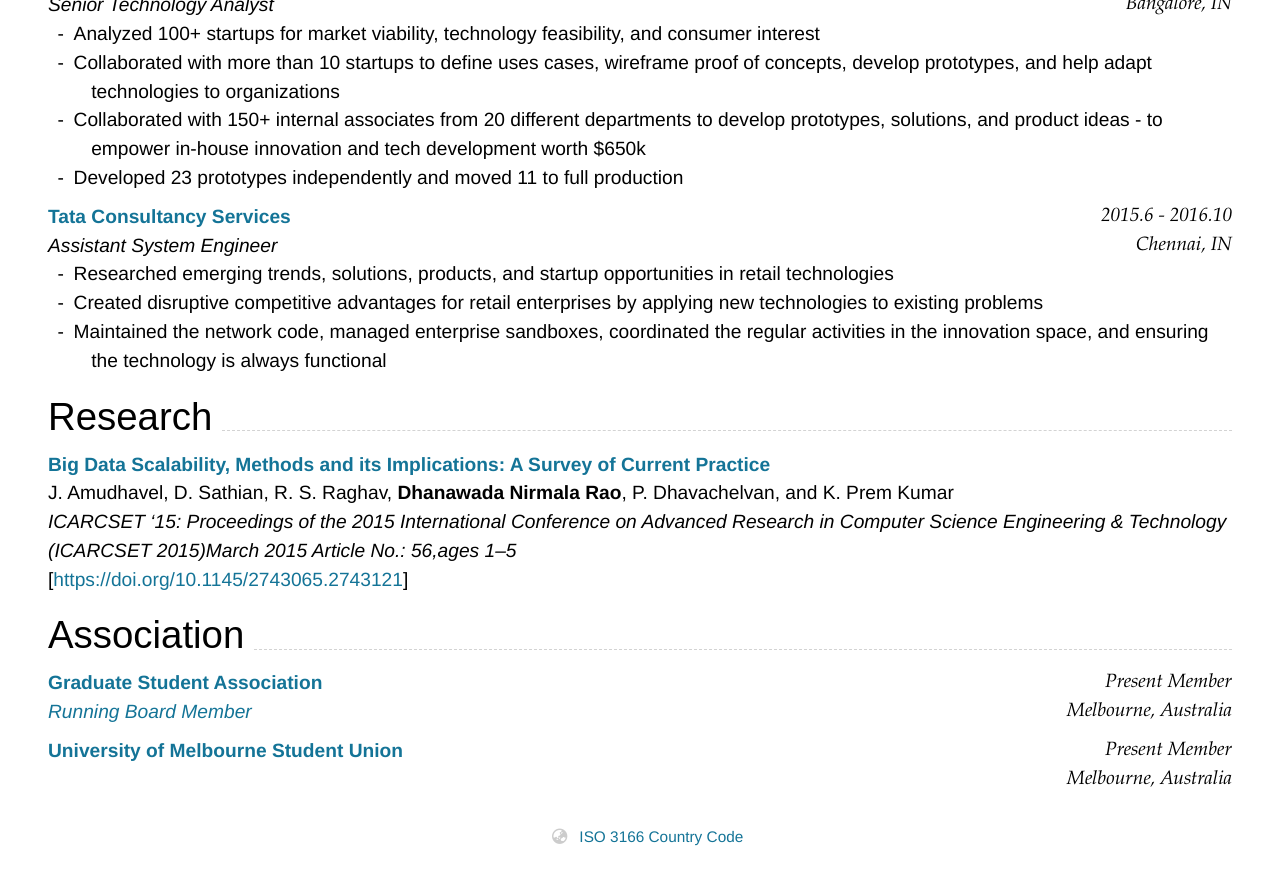
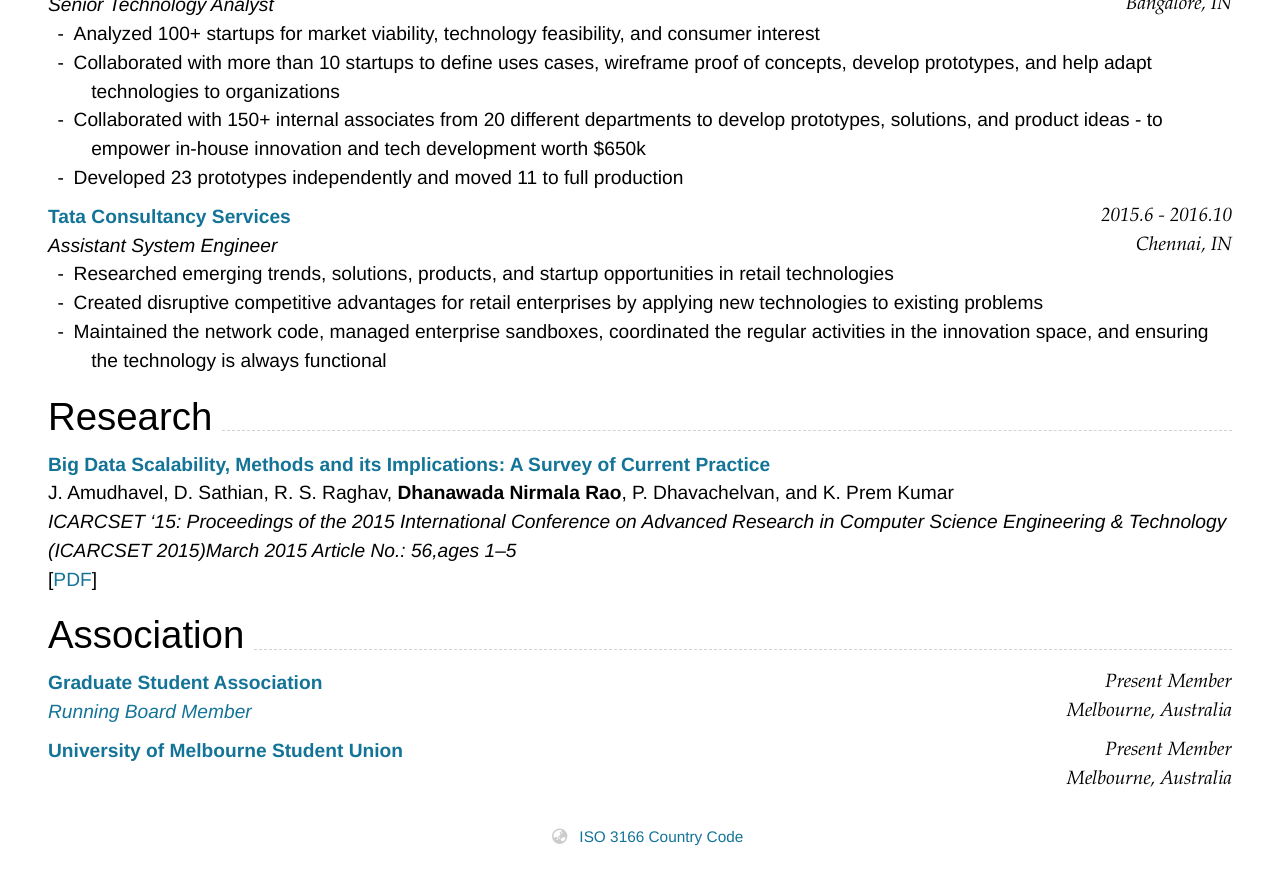
Before and after one commit to thedhanawada/me, a Jekyll site: the page built from index.md, in a window 1280 px wide and 900 px high, scrolled down 1512 px. Shown: the top 885 px of the window. Built offline with Jekyll 4.4.1, drawn with Linux system fonts in a browser that asks for light colours; nearby versions of some CDN libraries.

Commit message:
publications

```diff
--- a/index.md
+++ b/index.md
@@ -127,7 +127,7 @@ _Assistant System Engineer_<br>
 ### [**Big Data Scalability, Methods and its Implications: A Survey of Current Practice**](https://dl.acm.org/doi/10.1145/2743065.2743121){:target="_blank"}
 J. Amudhavel, D. Sathian, R. S. Raghav, **Dhanawada Nirmala Rao**, P. Dhavachelvan, and K. Prem Kumar<br>
 _ICARCSET '15: Proceedings of the 2015 International Conference on Advanced Research in Computer Science Engineering & Technology (ICARCSET 2015)March 2015 Article No.: 56,ages 1–5_<br>
-[[https://doi.org/10.1145/2743065.2743121](https://doi.org/10.1145/2743065.2743121)]
+[[PDF](https://doi.org/10.1145/2743065.2743121)]
 
 ## Association
 
```
